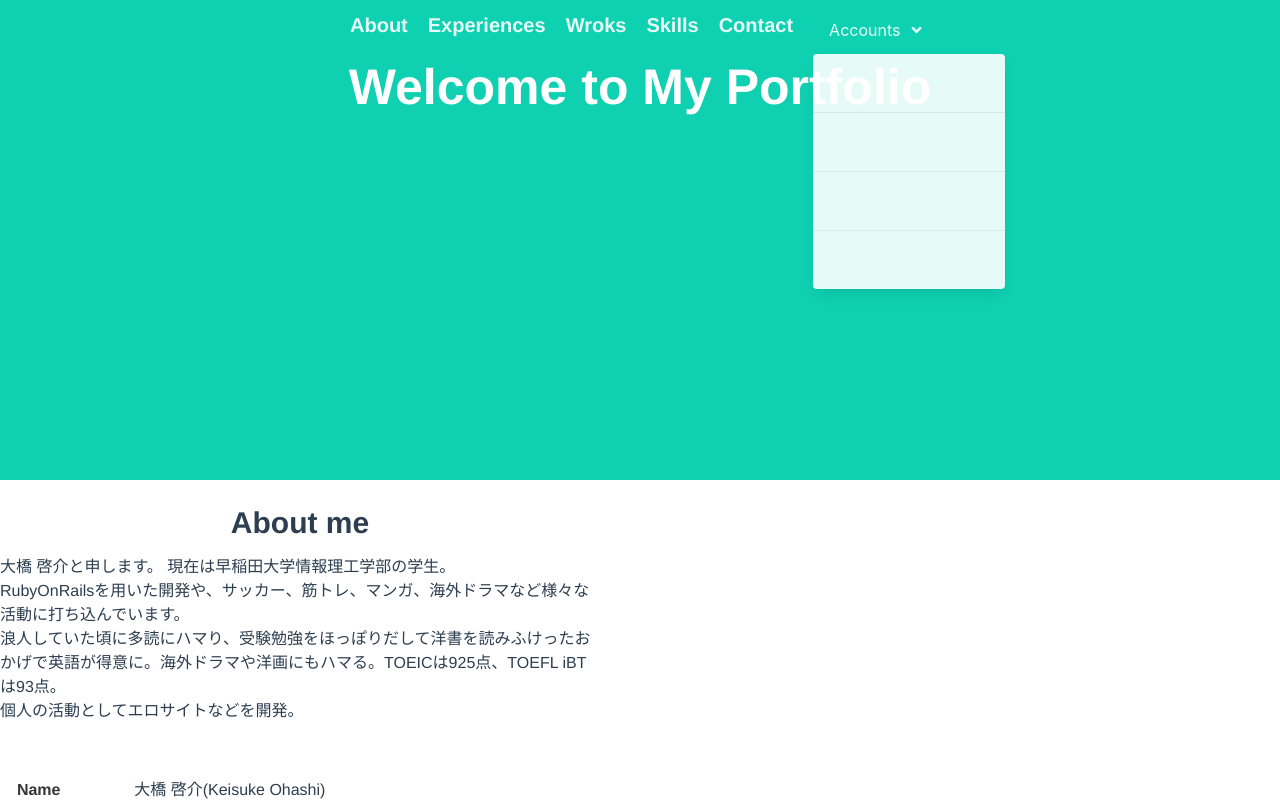
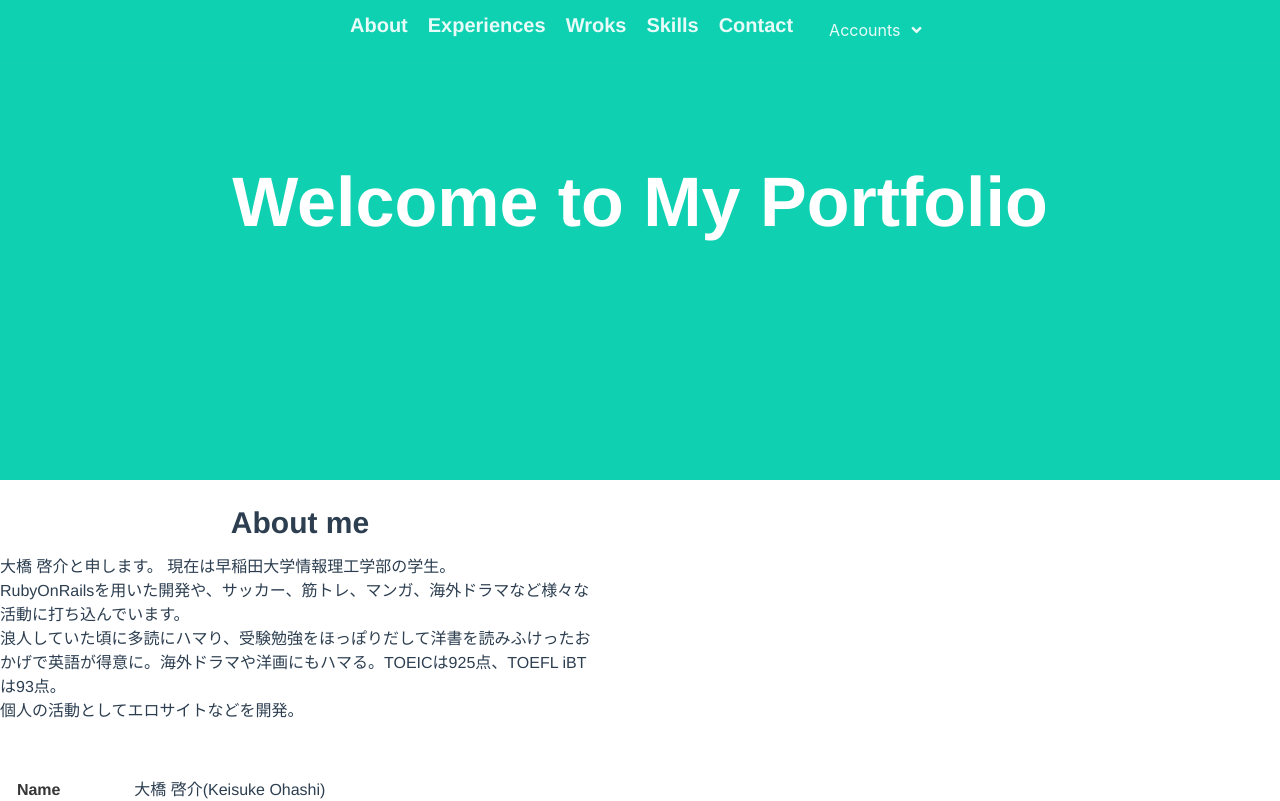
Before and after one commit to keisukee/portfolio, a Vue app: page / in a window 1280 px wide. Shown: the top 801 px of the page. Built offline with nearby package versions, Linux system fonts and the light colour scheme.

Commit message:
Add dropdown

```diff
--- a/src/components/top.vue
+++ b/src/components/top.vue
@@ -19,7 +19,9 @@
         </li>
 
         <li>
-          <div class="dropdown is-active">
+          <!-- <div class="dropdown is-active"> -->
+          <!-- TODO dropdownがうまく作動しないので後で直す -->
+          <div class="dropdown">
             <div class="dropdown-trigger">
               <button class="button" aria-haspopup="true" aria-controls="dropdown-menu">
                 <span class="dropdown-text">Accounts</span>
@@ -63,6 +65,7 @@
 </script>
 
 <style lang="sass">
+  @media (min-width: 769px)
     .background
       width: 100vw
       height: 60vh
@@ -99,11 +102,8 @@
               .dropdown-menu
       h1
         color: #FFF
-      font-size: 50px
+        font-size: 70px
         font-weight: bold
-      padding-top: 50px
+        padding-top: 150px
         margin-right: auto
-
-
-
 </style>
```
Lines whose indentation alone changed are shown as unchanged.
